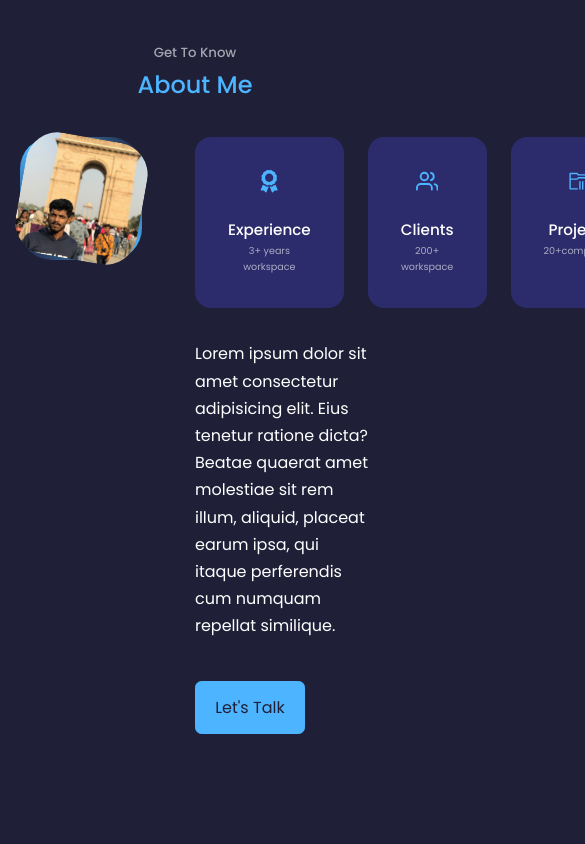
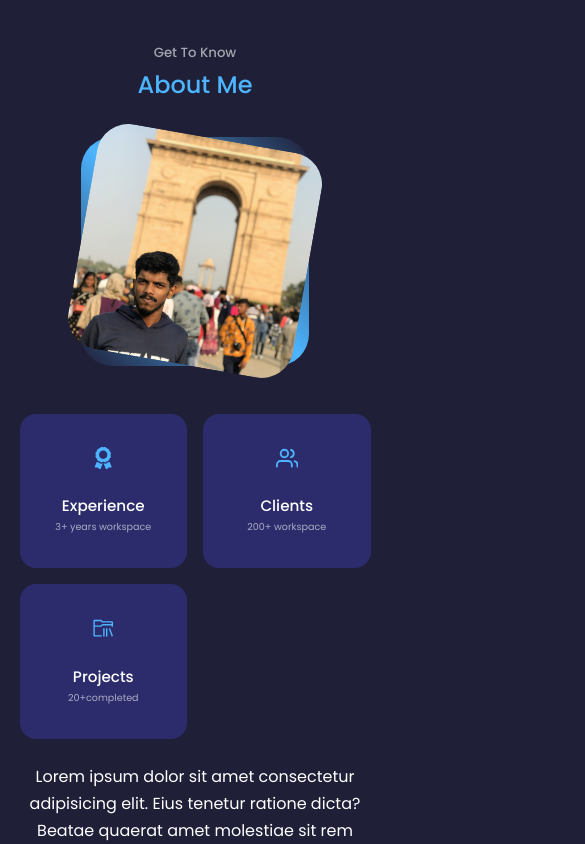
Before and after one commit to mohamedfazilk/React-Portfolio, a React (Create React App) app: page / in a window 390 px wide. Shown: the part 1320-2164 px from the top of the page, 585 px wide, since content can reach past the window. Built offline with nearby package versions, Linux system fonts and the light colour scheme.

Commit message:
add media-query for the about section

```diff
--- a/src/components/about/about.css
+++ b/src/components/about/about.css
@@ -69,3 +69,52 @@
 .about__content p {
     margin: 2rem 0 2.6rem;
 }
+
+
+
+/* =====================MEDIA QUERIES (MEDIUM-DEVICES)====================== */
+
+@media screen and (max-width: 1024px) {
+
+    .about-container{
+        /* display:grid; */
+        grid-template-columns: 1fr;
+        gap: 0;
+    }
+
+    .about__me{
+        width: 50%;
+        margin: 2rem auto 4rem;
+    }
+
+    .about__content p{
+        margin: 1rem 0 1.5rem;
+    }
+
+
+}
+
+
+
+/* =====================MEDIA QUERIES (SMALL-DEVICES)====================== */
+
+@media screen and (max-width: 600px) {
+
+    .about__me {
+        width: 65%;
+        margin: 0 auto 3rem;
+    }
+
+    .about__cards {
+        grid-template-columns: 1fr 1fr;
+        gap: 1rem;
+    }
+
+    .about__content {
+        text-align: center;
+    }
+
+    .about__content p {
+        margin: 1.5rem 0;
+    }
+}
```
